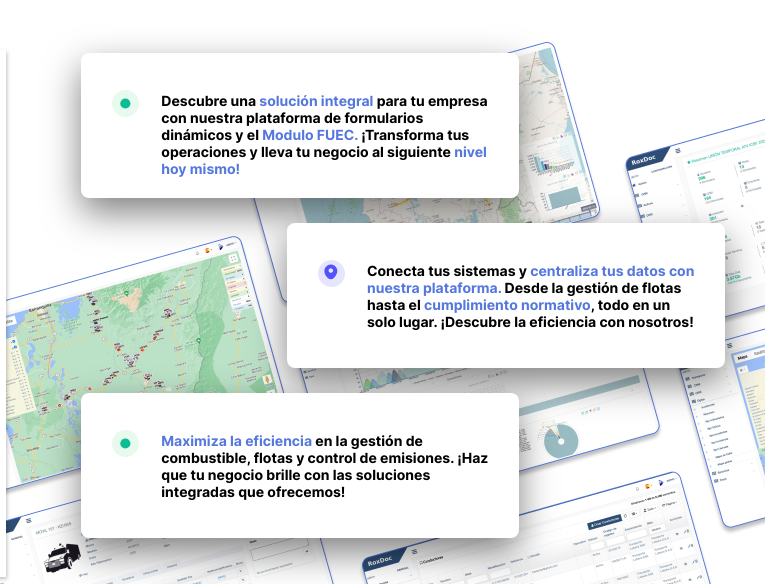
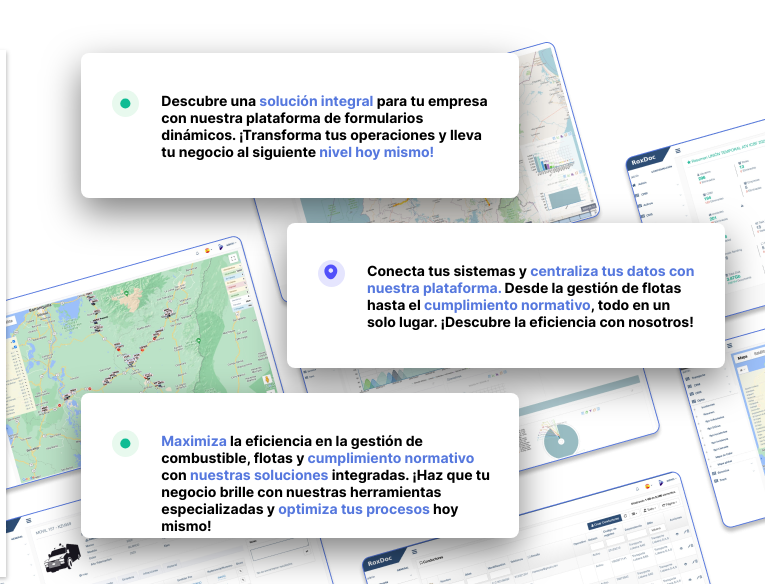
Before and after one commit to Raid89/login-roxdoc, a plain HTML site: page index.html in a window 1280 px wide. Shown: the part 164-748 px from the top of the page, 515-1280 px from the left. Drawn offline with Linux system fonts and the light colour scheme.

Commit message:
Correccion de textos segun obseravaciones

```diff
--- a/index.html
+++ b/index.html
@@ -57,8 +57,8 @@
                 <div class="log-inf-1 log-inf-a1">
                     <p>
                         Descubre una <span class="text-primary">solución integral</span> para tu empresa con nuestra plataforma
-                        de formularios dinámicos y el <span class="text-primary">Modulo FUEC.</span>
-                        ¡Transforma tus operaciones y lleva tu negocio al siguiente <span class="text-primary">nivel hoy mismo!</span>
+                        de formularios dinámicos. ¡Transforma tus operaciones y lleva tu negocio al siguiente
+                        <span class="text-primary">nivel hoy mismo!</span>
                     </p>
                 </div>
                 <div class="log-inf-2 log-inf-a2">
@@ -70,9 +70,10 @@
                 </div>
                 <div class="log-inf-3 log-inf-a3">
                     <p>
-                        <span class="text-primary">Maximiza la eficiencia</span> en la gestión de combustible,
-                        flotas y control de emisiones.
-                        ¡Haz que tu negocio brille con las soluciones integradas que ofrecemos!
+                        <span class="text-primary">Maximiza</span> la eficiencia en la gestión de combustible, flotas
+                        y  <span class="text-primary">cumplimiento normativo</span> con <span class="text-primary">nuestras soluciones</span> integradas.
+                        ¡Haz que tu negocio brille con nuestras herramientas especializadas y
+                        <span class="text-primary">optimiza tus procesos</span> hoy mismo!
                     </p>
                 </div>
             </div>
```
